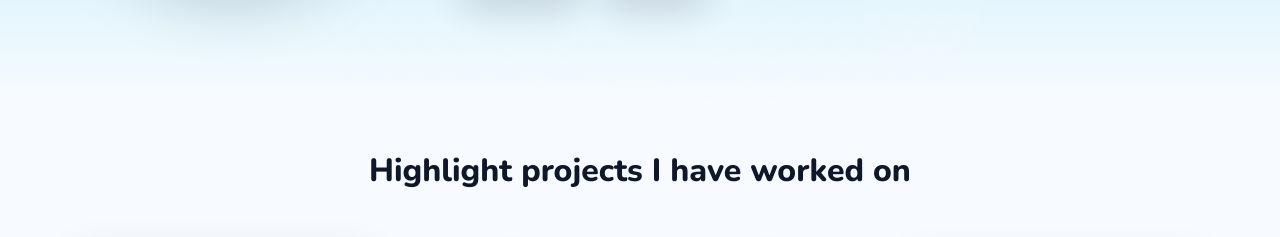
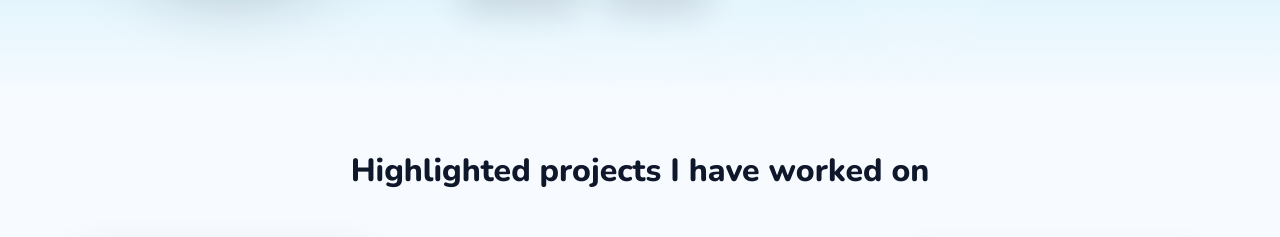
Before and after one commit to sattayc/portfolio, a plain HTML site: page index.html in a window 1280 px wide. Shown: the part 518-755 px from the top of the page. Drawn offline with nearby package versions, Linux system fonts and the light colour scheme.

Commit message:
Add files via upload

```diff
--- a/index.html
+++ b/index.html
@@ -61,7 +61,7 @@
 
     <!-- portfolio section -->
     <section id="portfolio">
-    <h2>Highlight projects I have worked on</h2>
+    <h2>Highlighted projects I have worked on</h2>
      <div class="reveal">
 
         <article>
```
